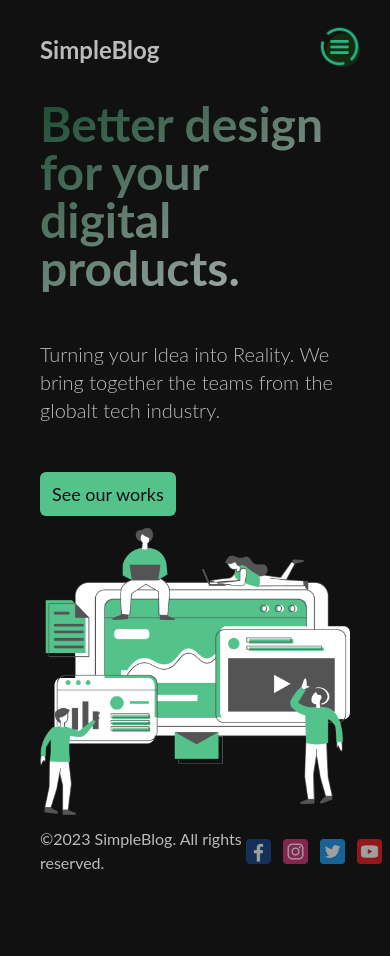
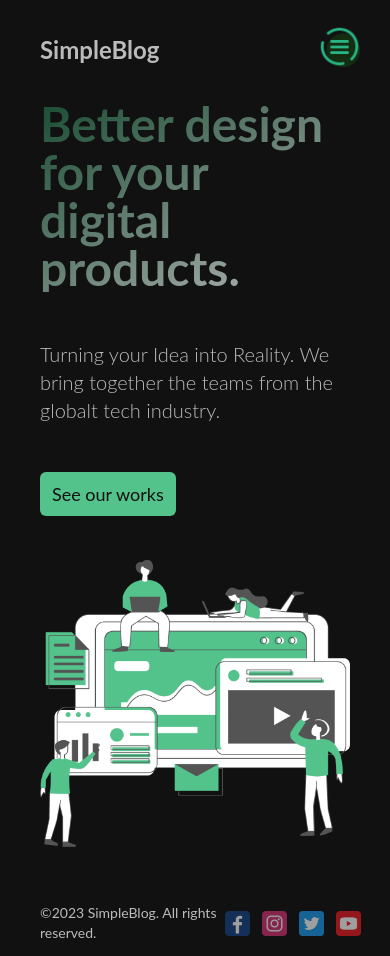
Before and after one commit to bojan09/next-js-blog, a Next.js app: page / in a window 390 px wide. Before the commit the page ends 876 px from the top, so only its background shows below. Built offline with nearby package versions, Linux system fonts and the light colour scheme.

Commit message:
updates in Home page, Footer mobile setup

```diff
--- a/src/app/page.jsx
+++ b/src/app/page.jsx
@@ -25,7 +25,7 @@ export default function Home() {
         <Image
           src={Hero_img}
           alt="hero_img"
-          className="w-full md:h-[500px] object-cover "
+          className="w-full md:h-[500px] object-cover xs:my-8 md:m-0"
         />
       </div>
     </div>
--- a/src/components/footer/Footer.jsx
+++ b/src/components/footer/Footer.jsx
@@ -3,9 +3,11 @@ import Image from "next/image";
 
 const Footer = () => {
   return (
-    <div className="h-[50px] flex items-center justify-between">
+    <div className="h-[50px] flex items-center justify-between xs:my-2 md:m-0">
       {/* Text */}
-      <div>©2023 SimpleBlog. All rights reserved.</div>
+      <h1 className="xs:text-sm md:text-lg">
+        ©2023 SimpleBlog. All rights reserved.
+      </h1>
 
       {/* Social Images */}
       <div className="flex items-center gap-3">
@@ -35,7 +37,7 @@ const Footer = () => {
           width={25}
           height={25}
           alt="footer_img"
-          className="opacity-60  hover:opacity-90 cursor-pointer"
+          className="opacity-60  hover:opacity-90 cursor-pointer xs:mr-6 md:m-0"
         />
       </div>
     </div>
```
